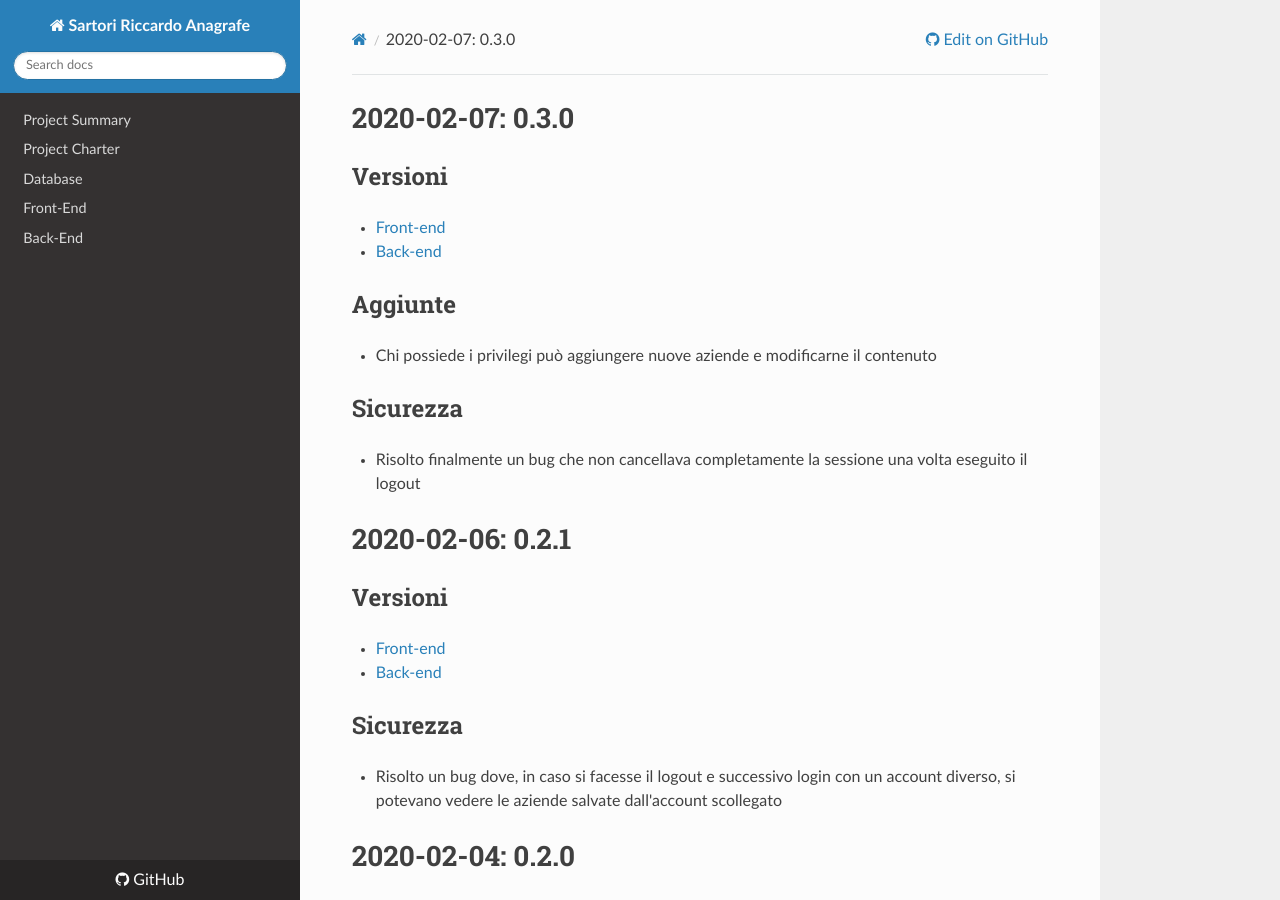
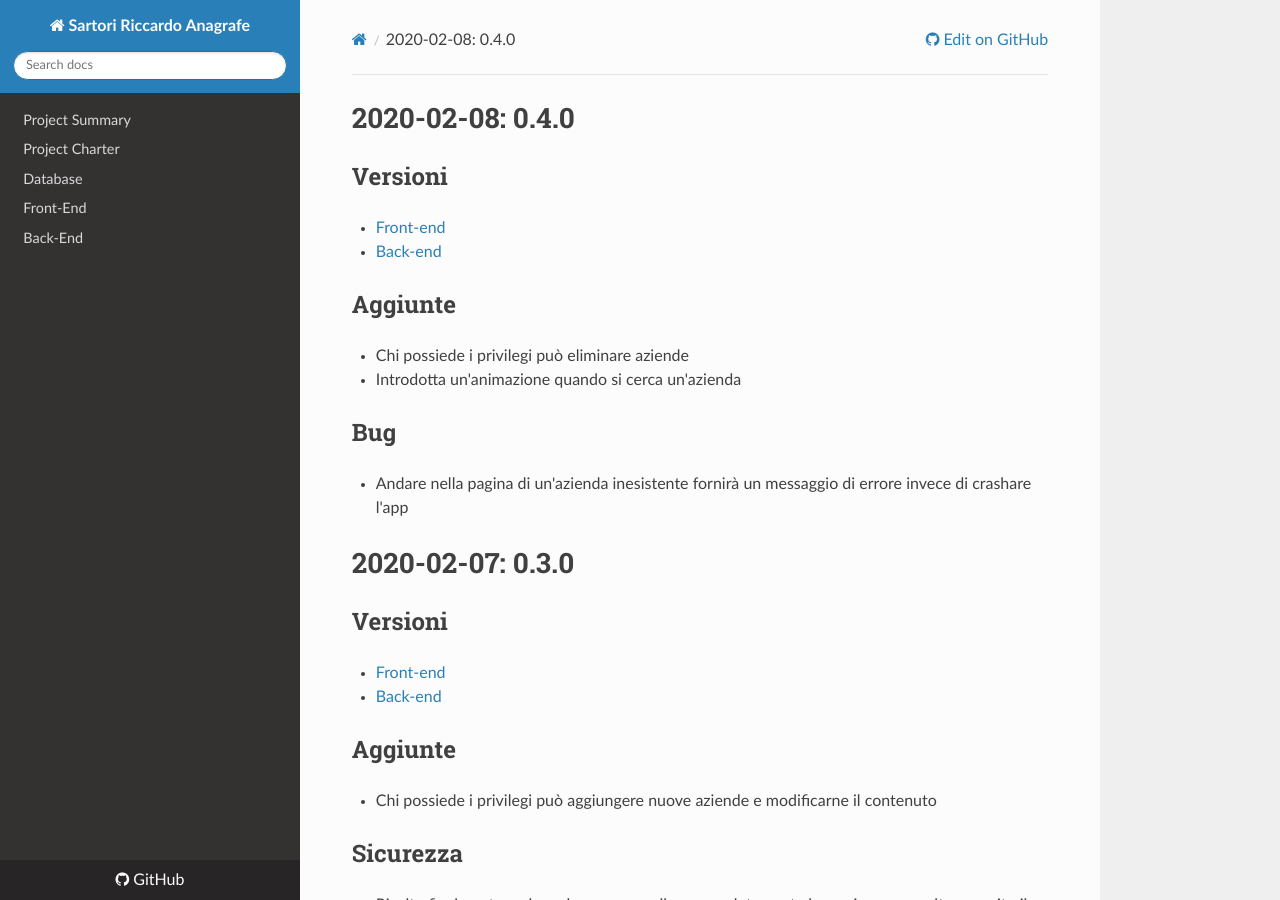
Before and after one commit to SartoRiccardo/pcto-anagrafe, an MkDocs documentation site: the page built from docs/CHANGELOG.md, in a window 1280 px wide and 900 px high. Built offline with MkDocs 1.6.1, drawn with Linux system fonts in a browser that asks for light colours; nearby versions of some CDN libraries.

Commit message:
Update CHANGELOG.md

```diff
--- a/docs/CHANGELOG.md
+++ b/docs/CHANGELOG.md
@@ -1,3 +1,16 @@
+# 2020-02-08: 0.4.0
+
+## Versioni
++ [Front-end](https://github.com/SartoRiccardo/pcto-anagrafe/commit/b9428ce7848d6e5a9d44a3e5ac0b0afa563dcdf0)
++ [Back-end](https://github.com/SartoRiccardo/pcto-anagrafe/commit/4ef8a087815596ae4e98908a0c306ae3f20014d8)
+
+## Aggiunte
++ Chi possiede i privilegi può eliminare aziende
++ Introdotta un'animazione quando si cerca un'azienda
+
+## Bug
++ Andare nella pagina di un'azienda inesistente fornirà un messaggio di errore invece di crashare l'app
+
 # 2020-02-07: 0.3.0
 
 ## Versioni
```
